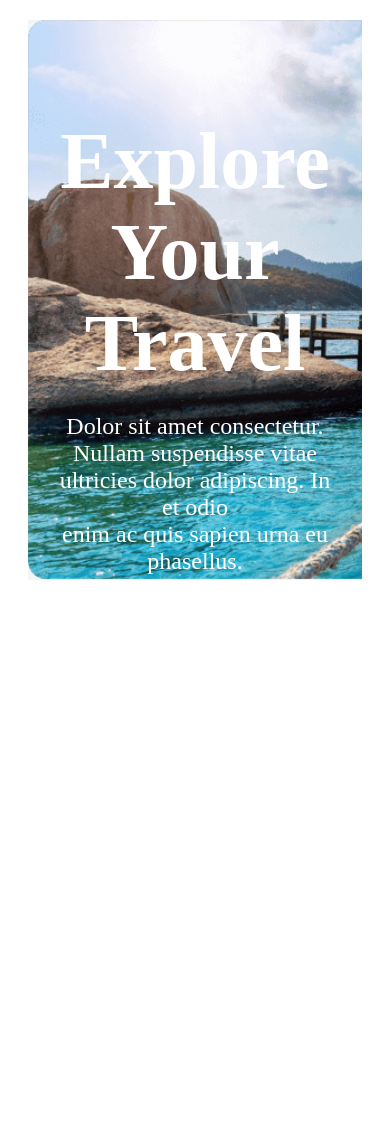
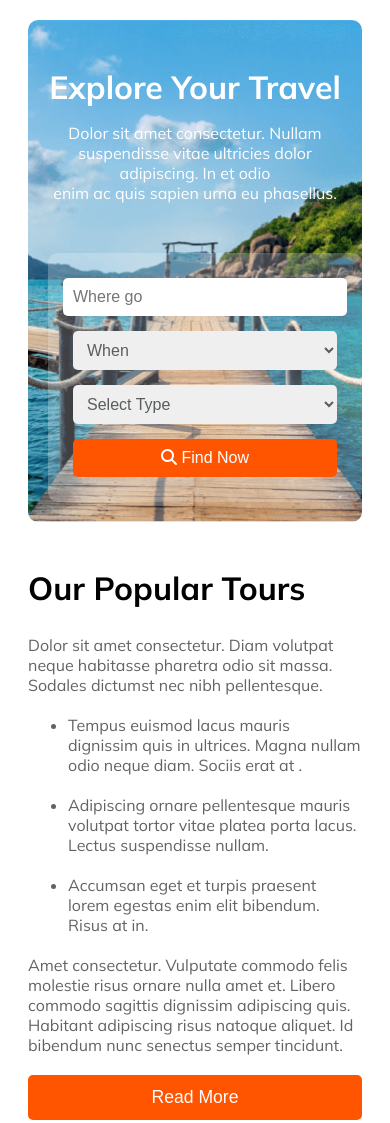
Before and after one commit to atiqurrahmancs/travel-site, a plain HTML site: page index.html in a window 390 px wide. Shown: the top 1123 px of the page. Before the commit the page ends 844 px from the top, so only its background shows below. Drawn offline with Linux system fonts and the light colour scheme.

Commit message:
Popular Tour Updated

```diff
--- a/index.html
+++ b/index.html
@@ -5,23 +5,54 @@
       <meta name="viewport" content="width=device-width, initial-scale=1.0">
       <title>Document</title>
       <link rel="stylesheet" href="style.css">
-       <link rel="stylesheet" href="https://cdnjs.cloudflare.com/ajax/libs/font-awesome/6.5.2/css/all.min.css">
+      <link rel="stylesheet"
+         href="https://cdnjs.cloudflare.com/ajax/libs/font-awesome/6.5.2/css/all.min.css">
    </head>
    <body>
       <main>
          <section class="head-banner">
             <h1>Explore Your Travel</h1>
-         <p> Dolor sit amet consectetur. Nullam suspendisse vitae ultricies dolor adipiscing. In et odio<br>enim ac quis sapien urna eu phasellus.</p>
+            <p> Dolor sit amet consectetur. Nullam suspendisse vitae ultricies
+               dolor adipiscing. In et odio<br>enim ac quis sapien urna eu
+               phasellus.</p>
 
+            <div class="input-shadow">
                <div class="input-container">
                <input type="text" placeholder="Where go" class="item">
-            <Select class="item">
+               <select class="item-select">
                   <option>When</option>
-            </Select>
-            <Select class="item">
+               </select>
+               <select class="item-select">
                   <option>Select Type</option>
-            </Select>
-            <button class="item"><i class="fa-solid fa-magnifying-glass"></i> Find Now</button>
+               </select>
+               <button class="btn-primary"><i class="fa-solid fa-magnifying-glass"></i> Find Now</button>
+            </div>
+            </div>
+         </section>
+
+         <section class="popular-tour">
+            <div class="popular-tour-content">
+               <h1>Our Popular Tours</h1>
+               <p>Dolor sit amet consectetur. Diam volutpat neque habitasse
+                  pharetra odio sit massa. Sodales dictumst nec nibh
+                  pellentesque.</p>
+               <ul>
+                  <li>Tempus euismod lacus mauris dignissim quis in ultrices.
+                     Magna nullam odio neque diam. Sociis erat at .</li>
+                  <li>Adipiscing ornare pellentesque mauris volutpat tortor
+                     vitae platea porta lacus. Lectus suspendisse nullam.</li>
+                  <li> Accumsan eget et turpis praesent lorem egestas enim elit
+                     bibendum. Risus at in.</li>
+               </ul>
+               <p>Amet consectetur. Vulputate commodo felis molestie risus
+                  ornare nulla amet et. Libero commodo sagittis dignissim
+                  adipiscing quis. Habitant adipiscing risus natoque aliquet. Id
+                  bibendum nunc senectus semper tincidunt. </p>
+               <button class="btn-primary">Read More</button>
+            </div>
+
+            <div class="popular-content-pic">
+               <img src="./Images/Rectangle 4.png" alt="">
             </div>
          </section>
       </main>
--- a/style.css
+++ b/style.css
@@ -1,13 +1,20 @@
-.head-banner{
+@import url('https://fonts.googleapis.com/css2?family=Mulish:ital,wght@0,200..1000;1,200..1000&display=swap');
+
+body {
+   font-family: "Mulish", sans-serif;
+}
+
+
+.head-banner {
    background-image: url(./Images/Group\ 13\ \(1\)\ \(1\).png);
    background-repeat: no-repeat;
    height: 500px;
    background-size: cover;
-   margin: 80px ;
+   margin: 80px;
    padding: 30px;
    position: relative;
-  overflow: hidden;
-  margin: 20px;
+   overflow: hidden;
+   border-radius: 10px;
 }
 
 .head-banner h1 {
@@ -17,30 +24,152 @@
    margin-bottom: 0%;
 }
 
-.head-banner p{
+.head-banner p {
    font-size: 1.5rem;
    text-align: center;
    color: white;
    margin-bottom: 50px;
 }
 
-.input-container{
+.input-shadow{
+   background-color: rgba(248, 248, 248, 0.252);
+   border-radius: 10px;
+   width: fit-content;
+   margin: auto;
    display: flex;
    justify-content: center;
-   background-color: rgba(248, 248, 248, 0.252);
-   border-radius: 5px;
-   height: 50px;
-   gap: 20px;
-   margin-bottom: 200px;
-   margin-left: 300px;
-   margin-right: 300px;
+}
+
+.input-container {
+    display: flex;
+    justify-content: center;
+    align-items: center;
+    border-radius: 5px;
+    gap: 20px;
+    padding: 20px;
 }
 
 .input-container .item {
    border-radius: 5px;
    border: none;
+   font-size: medium;
+   padding: 10px;
+   color: rgb(88, 94, 94);
+}
+
+.btn-primary {
+   background-color: #FF5400;
+   color: white;
+   border-radius: 5px;
+   border: none;
    width: 150px;
    font-size: medium;
-   color: black;
    padding: 10px;
 }
+
+.item-select{
+   border-radius: 5px;
+   border: none;
+   font-size: medium;
+   padding: 10px;
+   color: rgb(88, 94, 94);
+}
+
+.popular-tour-content {
+   padding: 0 30px;
+}
+
+.popular-tour-content h1{
+   font-size: 4em;
+}
+.popular-tour-content p, li{
+   font-size: 1.5em;
+   color: rgb(98, 99, 99);
+   margin-bottom: 20px;
+}
+
+.popular-tour{
+   margin: 20px 80px;
+   display: grid;
+   grid-template-columns: 1fr 1fr;
+   align-items: start;
+   align-content: center;
+   gap: 30px;
+}
+
+.popular-content-pic > img{
+   width: 80%;
+   padding: 50px;
+}
+
+.popular-tour-content button {
+   height: 50px;
+   color: white;
+   font-size: 1.5em;
+}
+
+@media screen and (max-width: 768px) {
+  .head-banner{
+    margin: 20px;
+    padding: 20px;
+    height: auto;
+    background-position: center;
+    text-align: center;
+  }
+
+  .head-banner h1 {
+    font-size: 2rem;
+  }
+
+  .head-banner p {
+    font-size: 1rem;
+  }
+
+   .input-shadow {
+    flex-direction: column;
+    width: 100%;
+    padding: 10px;
+  }
+
+  .input-container {
+    flex-direction: column;
+    gap: 15px;
+    padding: 15px;
+  }
+
+  .input-container .item,
+  .item-select,
+  .btn-primary {
+    width: 100%;
+    font-size: 1rem;
+  }
+
+  .popular-tour {
+    grid-template-columns: 1fr;
+    margin: 20px;
+  }
+
+  .popular-tour-content {
+    padding: 0;
+  }
+
+  .popular-tour-content h1 {
+    font-size: 2rem;
+  }
+
+  .popular-tour-content p, li {
+    font-size: 1rem;
+  }
+
+  .popular-tour-content button {
+    width: 100%;
+    font-size: 1.1rem;
+    height: 45px;
+  }
+
+  .popular-content-pic img {
+    width: 100%;
+    padding: 0;
+  }
+
+}
```
Lines whose indentation alone changed are shown as unchanged.
